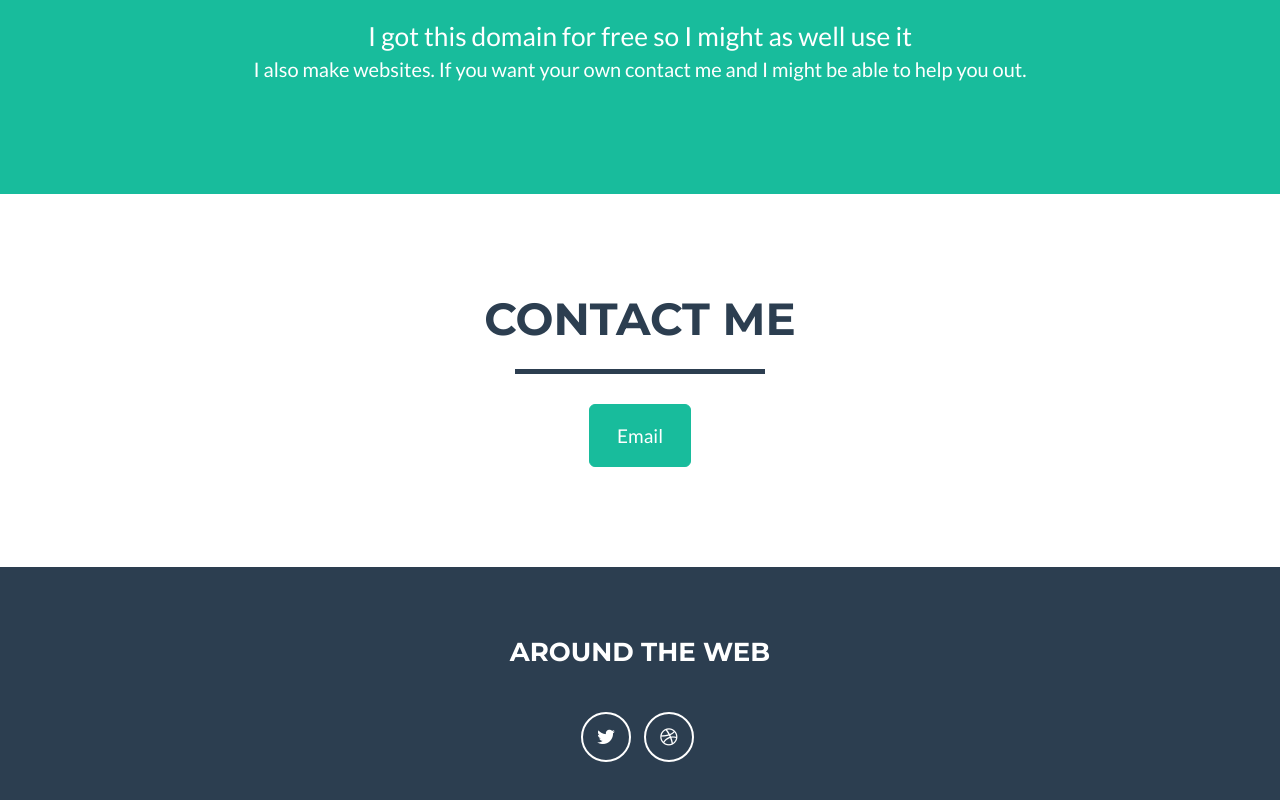
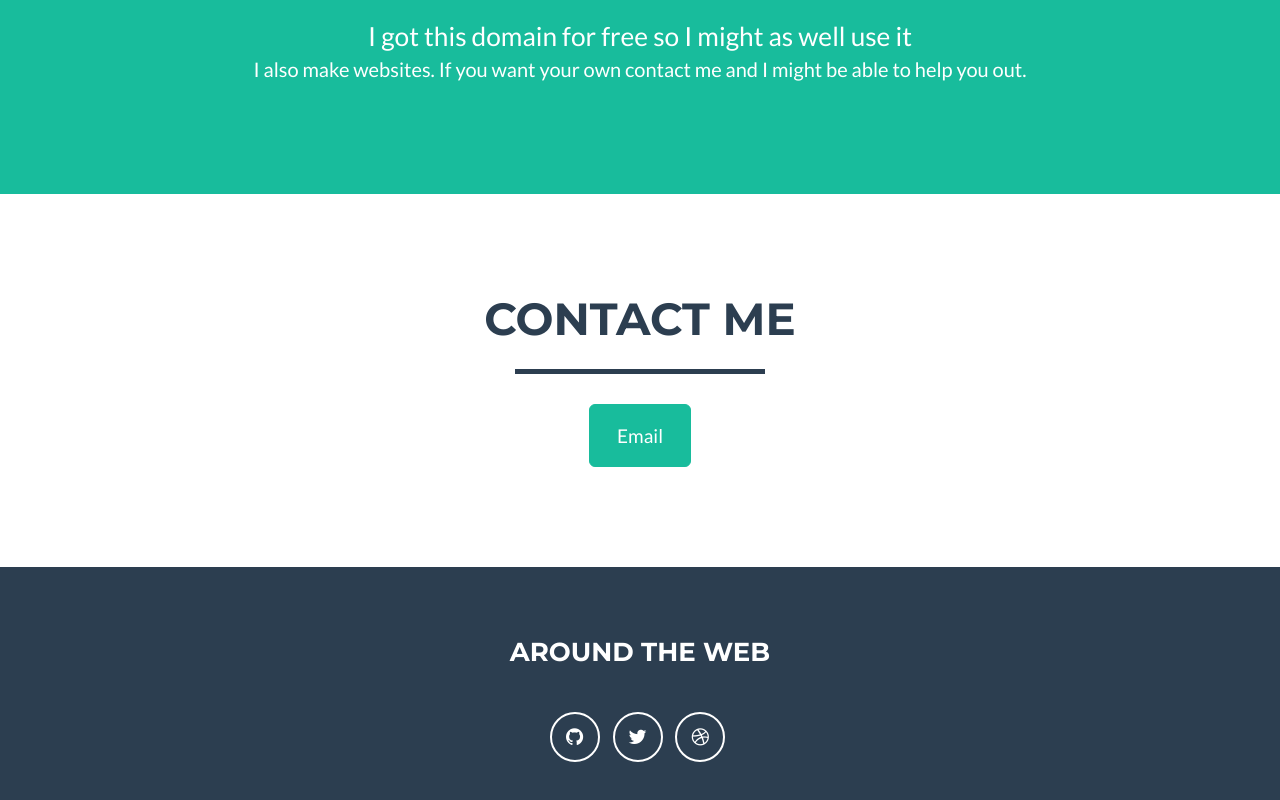
Before and after one commit to Qwertie-/Qwertie-.github.io, a plain HTML site: page index.html in a window 1280 px wide. Shown: the part 344-1144 px from the top of the page. Drawn offline with nearby package versions, Linux system fonts and the light colour scheme.

Commit message:
Added github link

```diff
--- a/index.html
+++ b/index.html
@@ -109,10 +109,10 @@
                     </div>
                     <div class="footer-col col-md-4">
                         <h3>Around the Web</h3>
-                        <ul class="list-inline"> <!--
+                        <ul class="list-inline">
                             <li>
-                                <a href="#" class="btn-social btn-outline"><i class="fa fa-fw fa-facebook"></i></a>
-                            </li>
+                                <a href="https://github.com/Qwertie-" class="btn-social btn-outline"><i class="fa fa-fw fa-github"></i></a>
+                            </li> <!--
                             <li>
                                 <a href="#" class="btn-social btn-outline"><i class="fa fa-fw fa-google-plus"></i></a>
                             </li> -->
```
